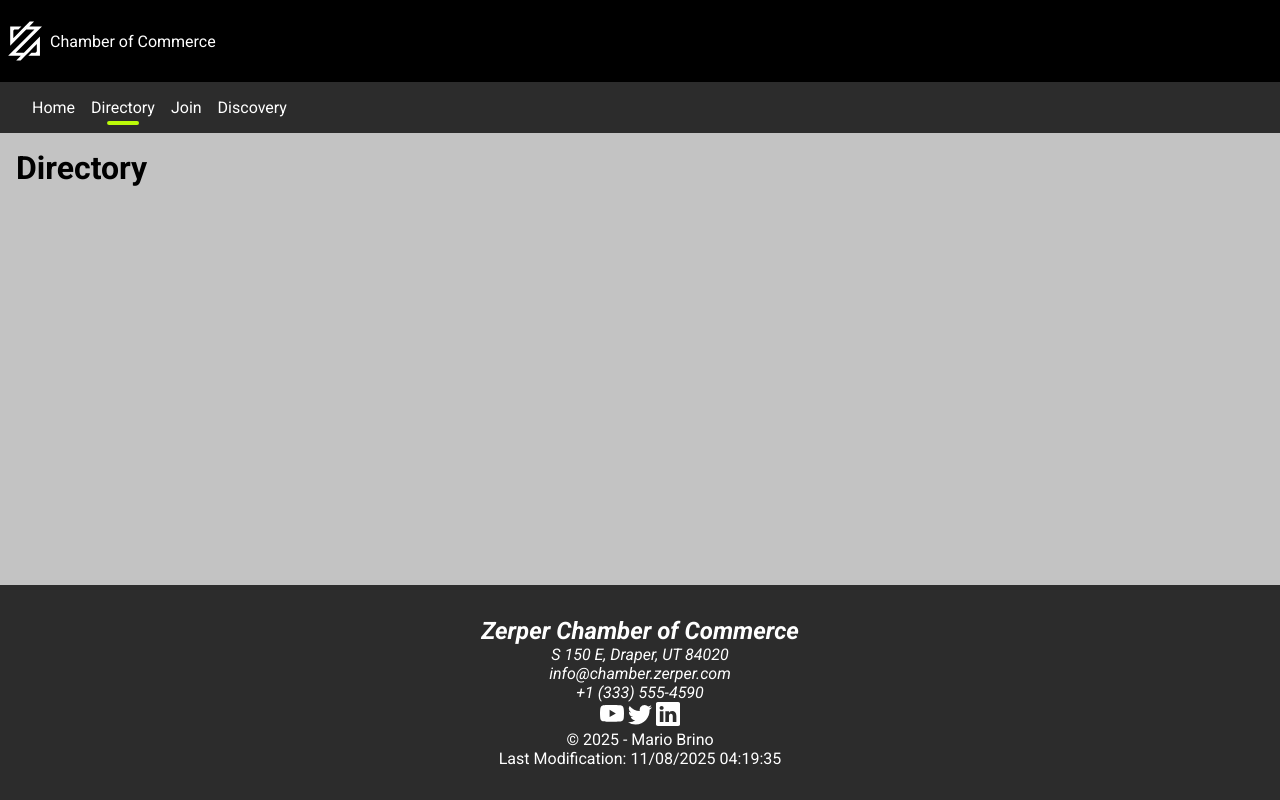
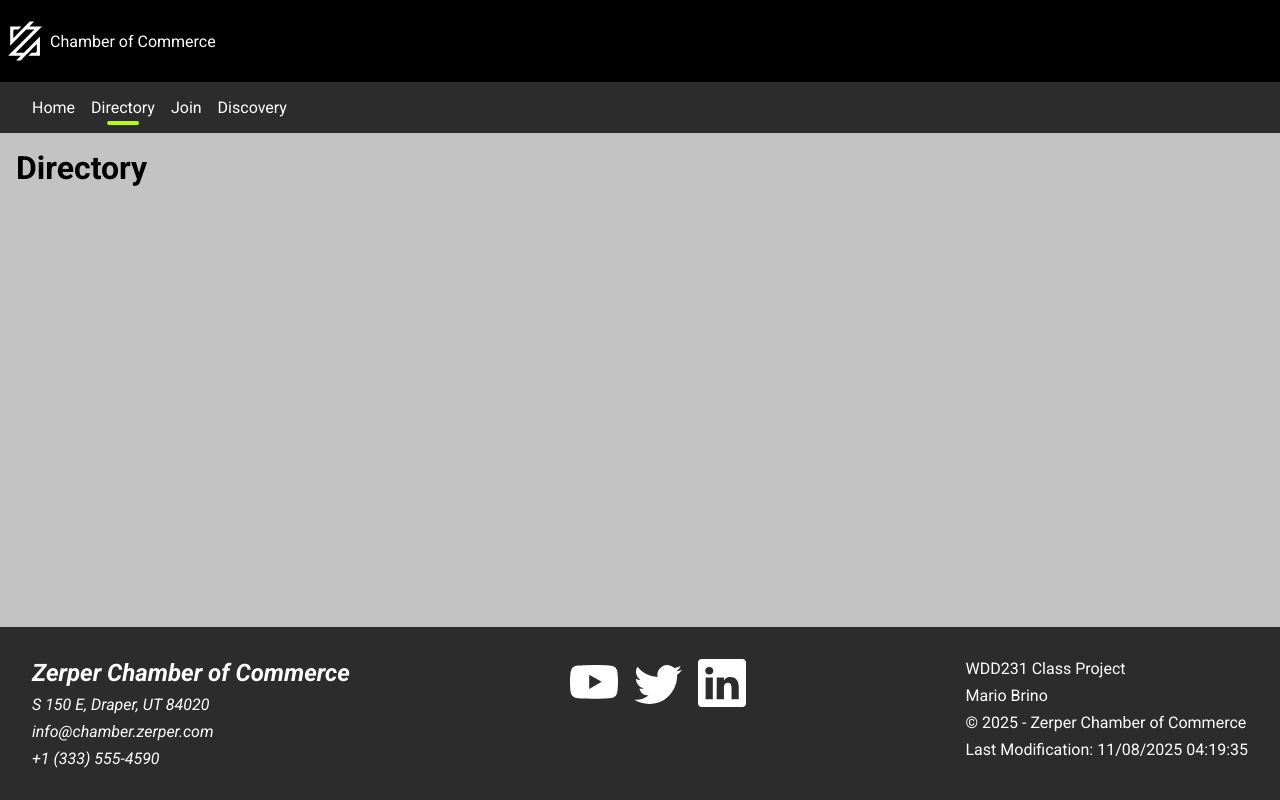
Before and after one commit to mariohbrino/wdd231, a website built with Vite: page chamber/directory.html in a window 1280 px wide. Built offline with nearby package versions, Linux system fonts and the light colour scheme.

Commit message:
refactor: change footer style and added missing information

```diff
--- a/chamber/directory.html
+++ b/chamber/directory.html
@@ -97,8 +97,12 @@
                 </svg>
             </a>
         </p>
-        <p>&copy; <span id="currentYear"></span> - Mario Brino</p>
-        <p>Last Modification: <span id="lastModified"></span></p>
+        <section class="project-info">
+            <p>WDD231 Class Project</p>
+            <p>Mario Brino</p>
+            <p>&copy; <span id="currentYear"></span> - Zerper Chamber of Commerce</p>
+            <p>Last Modification: <span id="lastModified"></span></p>
+        </section>
     </footer>
 </body>
 </html>
--- a/chamber/styles/styles.css
+++ b/chamber/styles/styles.css
@@ -51,6 +51,11 @@ footer {
     color: var(--accent1-color);
     background-color: var(--secondary-color);
     text-align: center;
+    display: flex;
+    flex-direction: column;
+    justify-content: center;
+    align-items: center;
+    gap: 1rem;
 }
 
 a {
@@ -70,7 +75,7 @@ nav ul {
     gap: 1rem;
 }
 
-/* classes */
+/* Classes */
 
 .logo-header {
     display: flex;
@@ -127,6 +132,23 @@ nav .active::after {
     visibility: hidden;
 }
 
+.project-info, .contact-info {
+    display: flex;
+    flex-direction: column;
+    gap: 0.5rem;
+}
+
+.social-icons {
+    display: flex;
+    flex-direction: row;
+    gap: 1rem;
+}
+
+.social-icons svg {
+    width: 24px;
+    height: 24px;
+}
+
 @media screen and (min-width: 1024px) {
     body {
         display: grid;
@@ -174,6 +196,8 @@ nav .active::after {
         gap: 1rem;
     }
 
+    /* Classes */
+
     nav .active {
         position: relative;
     }
@@ -190,8 +214,21 @@ nav .active::after {
         transform: translateX(-50%);
     }
 
+    footer {
+        display: flex;
+        flex-direction: row;
+        justify-content: space-between;
+        align-items: start;
+        text-align: left;
+    }
+
     .toogle-menu {
         display: none;
         visibility: hidden;
     }
+
+    .social-icons svg {
+        width: 48px;
+        height: 48px;
+    }
 }
```
